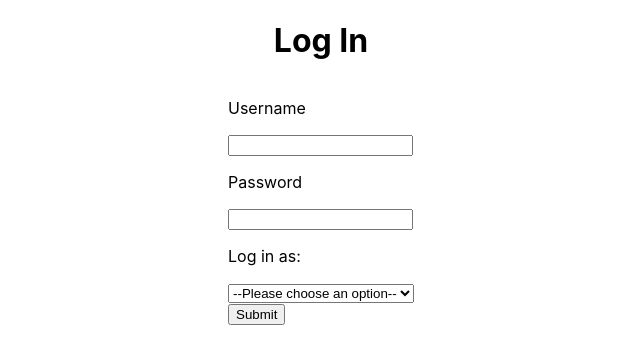
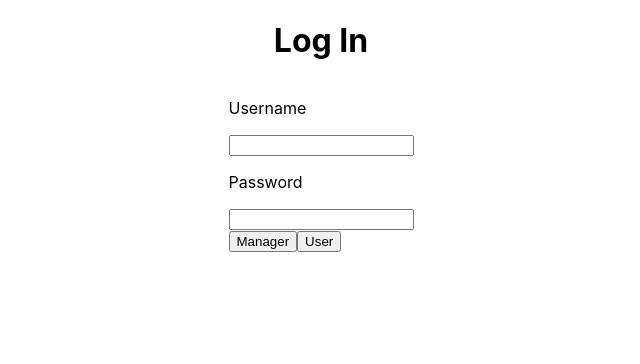
Before and after one commit to skarbel/Inventory_Management_Project, a React (Create React App) app in the folder client/: page /home in a window 1280 px wide. Shown: the top 364 px of the page, without its empty margins (319-959 px from the left). Built offline with nearby package versions, Linux system fonts and the light colour scheme.

Commit message:
log in page adjustements

```diff
--- a/client/src/containers/LogInContainer.js
+++ b/client/src/containers/LogInContainer.js
@@ -1,9 +1,24 @@
-import React from "react";
+import React, { useState } from "react";
 import '../Style/LogIn.css'
 
 const LogInContainer = () => {
 
-    return(
+  const [managerMode, setManagerMode] = useState(null);
+  const [userMode, setUserMode] = useState(null);
+
+  let url = "http://localhost:3000/tvs"
+
+  const isManager = () => {
+    window.location.replace = url
+  }
+
+  const isUser = () => {
+    setUserMode(true)
+    setManagerMode(false)
+    window.location.replace = url
+  }
+
+  return(
         <div className="login-wrapper">
       <h1>Log In</h1>
       <form>
@@ -16,17 +31,18 @@ const LogInContainer = () => {
           <input type="password" />
         </label>
 
-        <label>
+        {/* <label>
            <p>Log in as:</p>
            <select name="userLevel" >
                <option value="">--Please choose an option--</option>
                <option value="Manager">Manager</option>
                <option value="User">User</option>
            </select>
-         </label>
+         </label> */}
 
         <div>
-          <button type="submit">Submit</button>
+          <button onClick={isManager} type="submit">Manager</button>
+          <button onClick={isUser} type="submit">User</button>
         </div>
       </form>
     </div>
```
